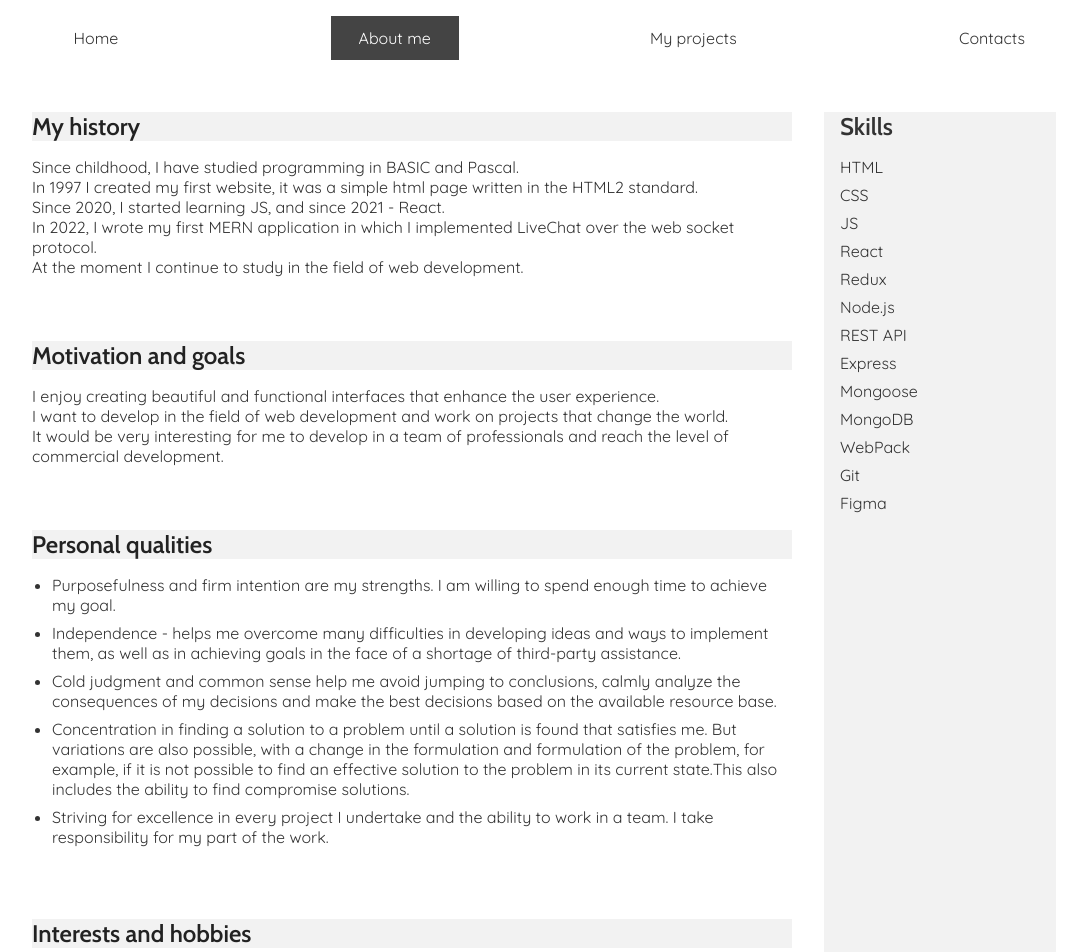
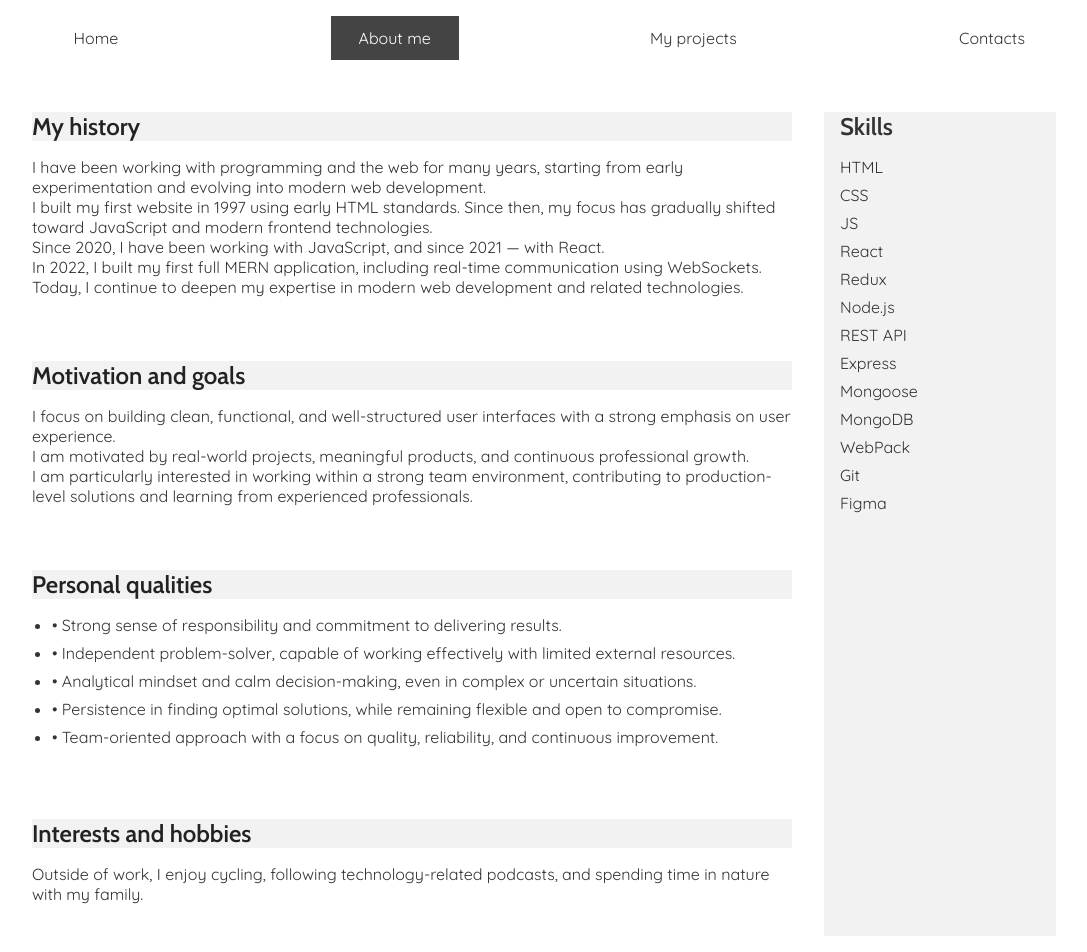
Before and after one commit to ruslan-synytsia/CV-web-app, a React (Create React App) app: page /about in a window 1280 px wide. Shown: the top 952 px of the page, without its empty margins (96-1183 px from the left). Built offline with nearby package versions, Linux system fonts and the light colour scheme.

Commit message:
update About

```diff
--- a/src/Components/Pages/About/About.js
+++ b/src/Components/Pages/About/About.js
@@ -3,10 +3,10 @@ import style from './About.module.css';
 
 function About() {
     const about = {
-        history: 'Since childhood, I have studied programming in BASIC and Pascal./In 1997 I created my first website, it was a simple html page written in the HTML2 standard./Since 2020, I started learning JS, and since 2021 - React./In 2022, I wrote my first MERN application in which I implemented LiveChat over the web socket protocol./At the moment I continue to study in the field of web development.',
-        goals: 'I enjoy creating beautiful and functional interfaces that enhance the user experience./I want to develop in the field of web development and work on projects that change the world./It would be very interesting for me to develop in a team of professionals and reach the level of commercial development.',
-        interests: 'In my spare time, I enjoy cycling, listening to podcasts from the IT world, and spending time with my family in nature.',
-        qualities: 'Purposefulness and firm intention are my strengths. I am willing to spend enough time to achieve my goal./Independence - helps me overcome many difficulties in developing ideas and ways to implement them, as well as in achieving goals in the face of a shortage of third-party assistance./Cold judgment and common sense help me avoid jumping to conclusions, calmly analyze the consequences of my decisions and make the best decisions based on the available resource base./Concentration in finding a solution to a problem until a solution is found that satisfies me. But variations are also possible, with a change in the formulation and formulation of the problem, for example, if it is not possible to find an effective solution to the problem in its current state.This also includes the ability to find compromise solutions./Striving for excellence in every project I undertake and the ability to work in a team. I take responsibility for my part of the work.',
+        history: 'I have been working with programming and the web for many years, starting from early experimentation and evolving into modern web development.//I built my first website in 1997 using early HTML standards. Since then, my focus has gradually shifted toward JavaScript and modern frontend technologies.//Since 2020, I have been working with JavaScript, and since 2021 — with React./In 2022, I built my first full MERN application, including real-time communication using WebSockets.//Today, I continue to deepen my expertise in modern web development and related technologies.',
+        goals: 'I focus on building clean, functional, and well-structured user interfaces with a strong emphasis on user experience.//I am motivated by real-world projects, meaningful products, and continuous professional growth./I am particularly interested in working within a strong team environment, contributing to production-level solutions and learning from experienced professionals.',
+        interests: 'Outside of work, I enjoy cycling, following technology-related podcasts, and spending time in nature with my family.',
+        qualities: '• Strong sense of responsibility and commitment to delivering results./• Independent problem-solver, capable of working effectively with limited external resources./• Analytical mindset and calm decision-making, even in complex or uncertain situations./• Persistence in finding optimal solutions, while remaining flexible and open to compromise./• Team-oriented approach with a focus on quality, reliability, and continuous improvement.',
         skills: 'HTML/CSS/JS/React/Redux/Node.js/REST API/Express/Mongoose/MongoDB/WebPack/Git/Figma'
     };
 
```
